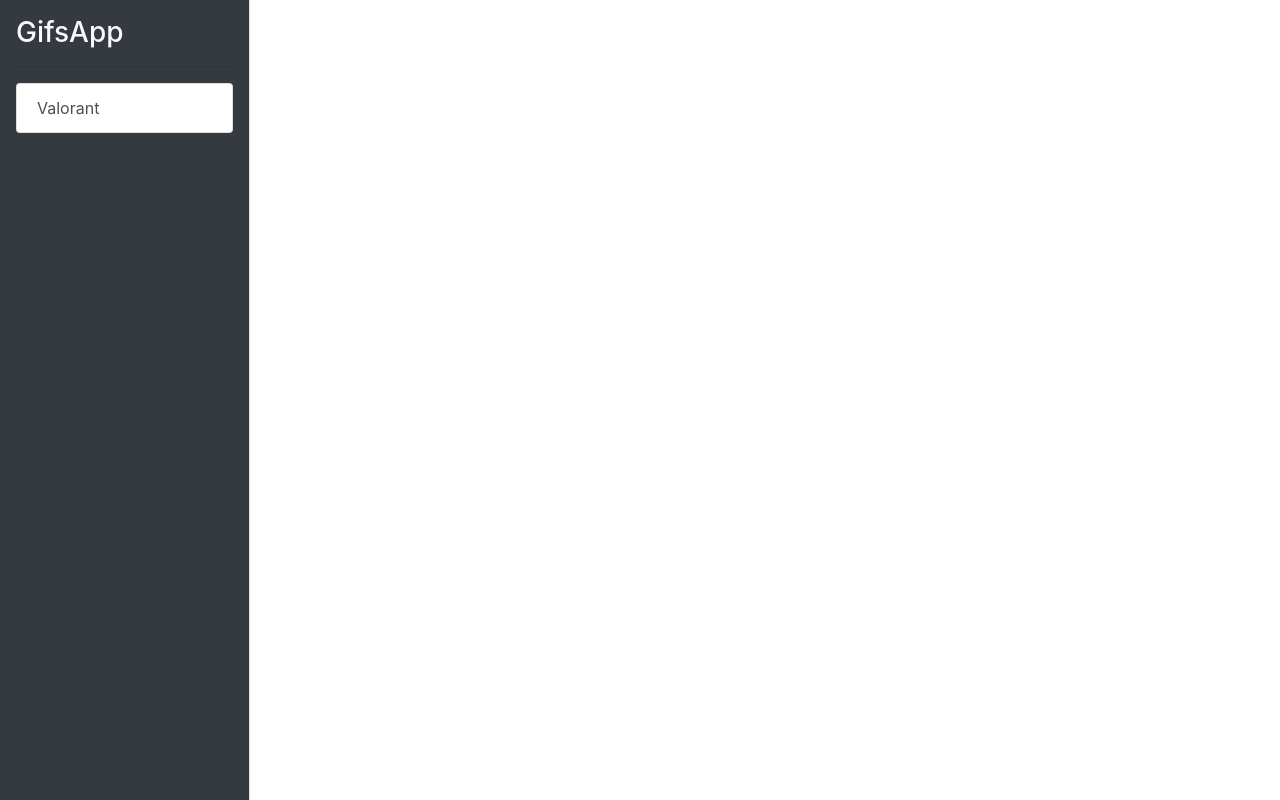
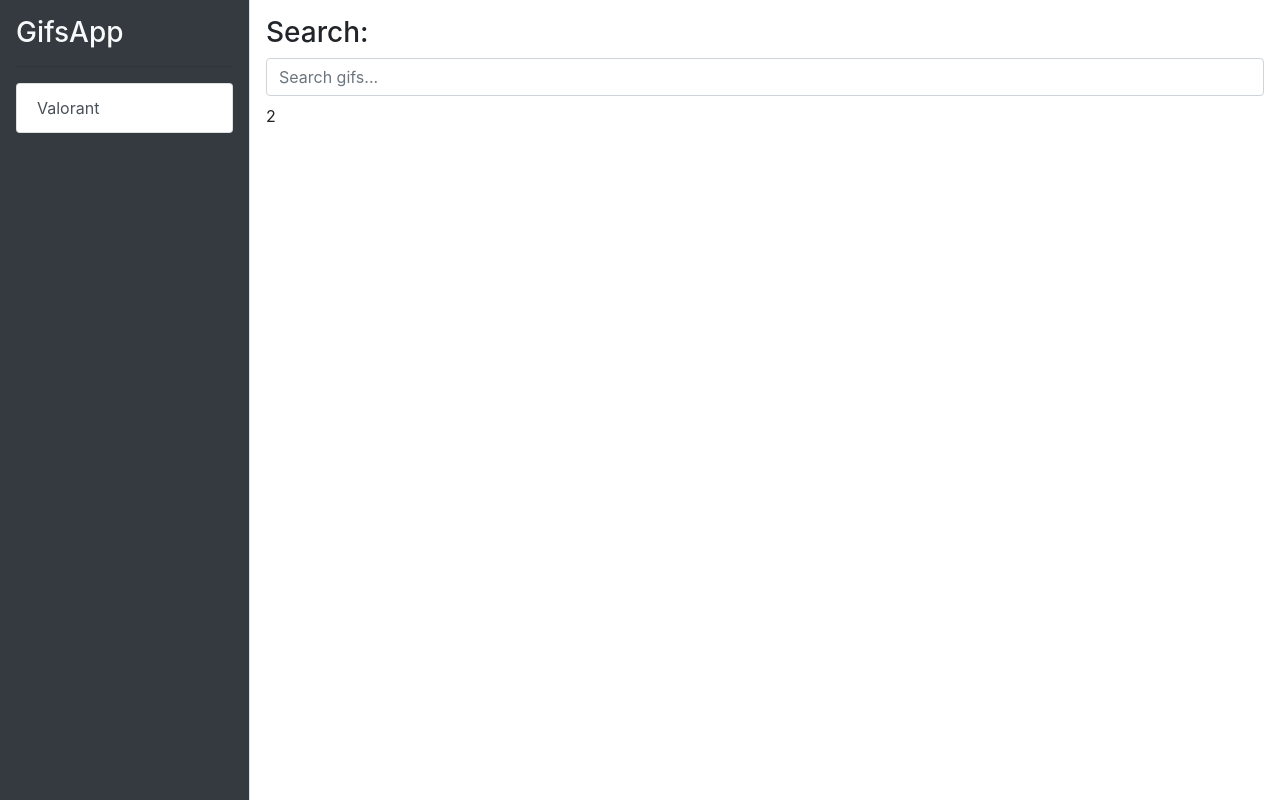
Before and after one commit to AntonioJRuizG/gifs-app, an Angular app: page / in a window 1280 px wide. Built offline with nearby package versions, Linux system fonts and the light colour scheme.

Commit message:
Add gifs search engine

```diff
--- a/src/app/app.component.html
+++ b/src/app/app.component.html
@@ -1,3 +1,4 @@
 <div class="d-flex">
   <shared-sidebar></shared-sidebar>
+  <gifs-home-page class="flex-fill"></gifs-home-page>
 </div>
--- /dev/null
+++ b/src/app/gifs/components/search-box/search-box.component.html
@@ -0,0 +1,2 @@
+<h3>Search:</h3>
+<input type="text" class="form-control" placeholder="Search gifs...">
```
Also changed, not shown: src/app/gifs/components/search-box/search-box.component.ts (added, +9 -0 lines), src/app/gifs/gifs.module.ts (+6 -7 lines).
